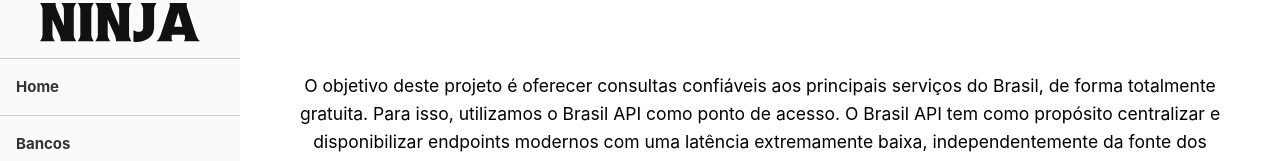
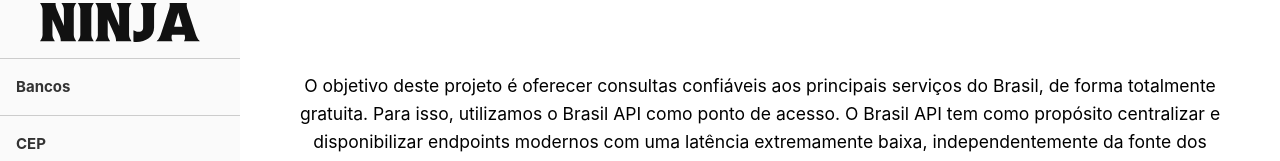
Before and after one commit to arnonrdp/Brasileiro-Ninja, a Vue app: page / in a window 1280 px wide. Shown: the part 152-313 px from the top of the page. Built offline with nearby package versions, Linux system fonts and the light colour scheme.

Commit message:
Added Home link into the logo

```diff
--- a/src/components/TheSidebar.vue
+++ b/src/components/TheSidebar.vue
@@ -1,8 +1,9 @@
 <template>
   <aside>
-    <img alt="Logo" class="logo" src="/logo.svg" />
+    <RouterLink to="/">
+      <img alt="Logo" class="logo" src="/logo.svg" />
+    </RouterLink>
     <nav>
-      <RouterLink to="/">Home</RouterLink>
       <RouterLink to="/bancos">Bancos</RouterLink>
       <RouterLink to="/cep">CEP</RouterLink>
     </nav>
```
